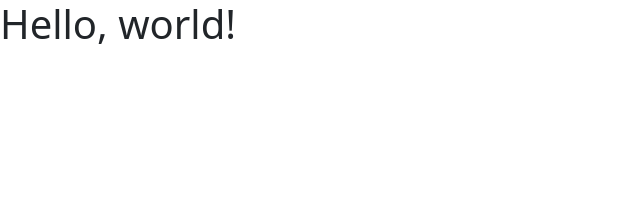
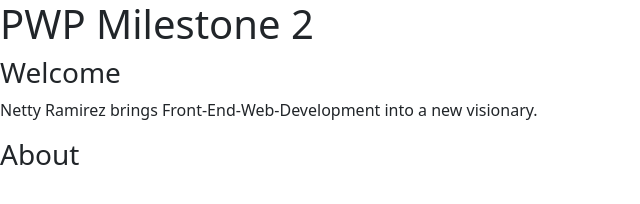
Before and after one commit to nramirez40/my-pwp-netty, a plain HTML site: page public_html/documentation/milestone-2.html in a window 1280 px wide. Shown: the whole page, without its empty margins (0-640 px from the left). Drawn offline with nearby package versions, Linux system fonts and the light colour scheme.

Commit message:
added structure labels and header

```diff
--- a/public_html/documentation/milestone-2.html
+++ b/public_html/documentation/milestone-2.html
@@ -8,10 +8,37 @@
     <!-- Bootstrap CSS -->
     <link href="https://cdn.jsdelivr.net/npm/bootstrap@5.1.3/dist/css/bootstrap.min.css" rel="stylesheet" integrity="sha384-1BmE4kWBq78iYhFldvKuhfTAU6auU8tT94WrHftjDbrCEXSU1oBoqyl2QvZ6jIW3" crossorigin="anonymous">
 
-    <title>Hello, world!</title>
+    <title>PWP Milestone 2</title>
 </head>
 <body>
-<h1>Hello, world!</h1>
+<!--Milestone 2 -->
+<h1>PWP Milestone 2</h1>
+
+<!-- Welcome -->
+<h3>Welcome</h3>
+<p>Netty Ramirez brings Front-End-Web-Development into a new visionary.</p>
+
+<!-- About Me -->
+<h3>About</h3>
+
+
+
+
+
+
+
+
+<!-- Portfolio -->
+
+
+
+
+
+
+
+
+
+<!-- Contact -->
 
 
 
```
Also changed, not shown: public_html/documentation/milestone-1.html (+0 -37 lines).
